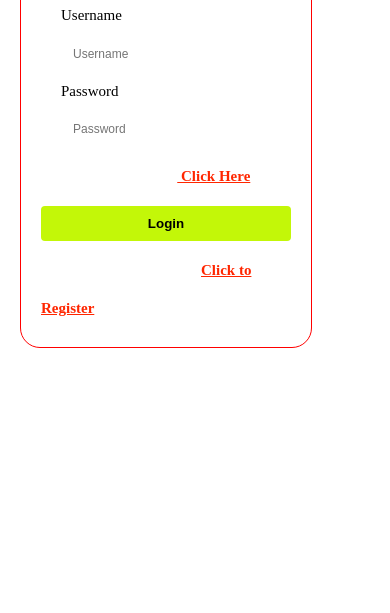
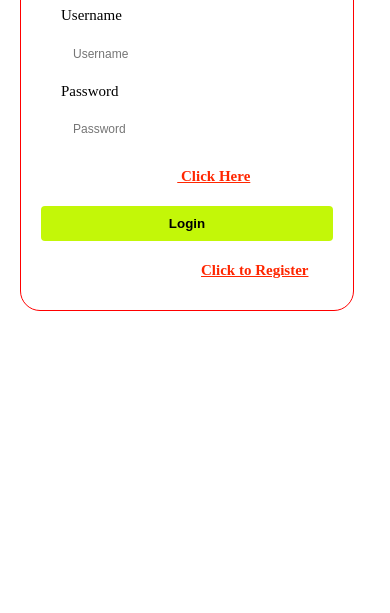
Before and after one commit to Adeyod/linkedWebpages, a plain HTML site: page login.html in a window 390 px wide. Shown: the part 231-844 px from the top of the page. Drawn offline with Linux system fonts and the light colour scheme.

Commit message:
media query updated

```diff
--- a/login.css
+++ b/login.css
@@ -90,6 +90,10 @@ a {
 
   }
   @media (max-width: 445px) {
+    #form {
+        margin: 0;
+        width: 100%;
+    }
     h2 {
         font-size: 45px;
     }
```
